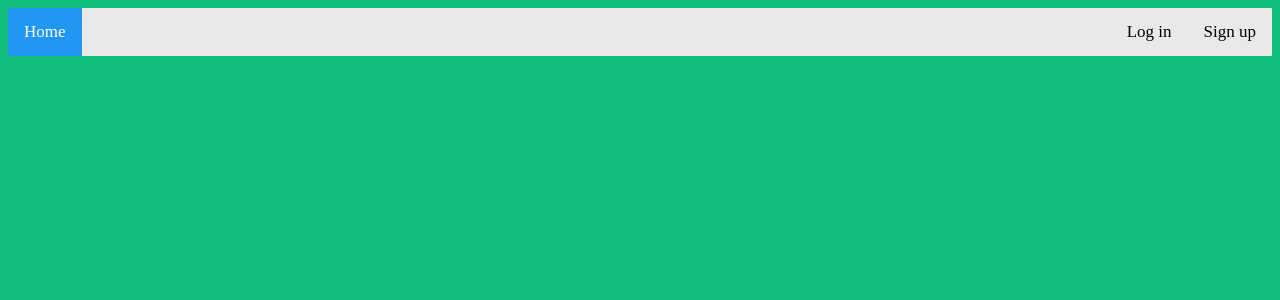
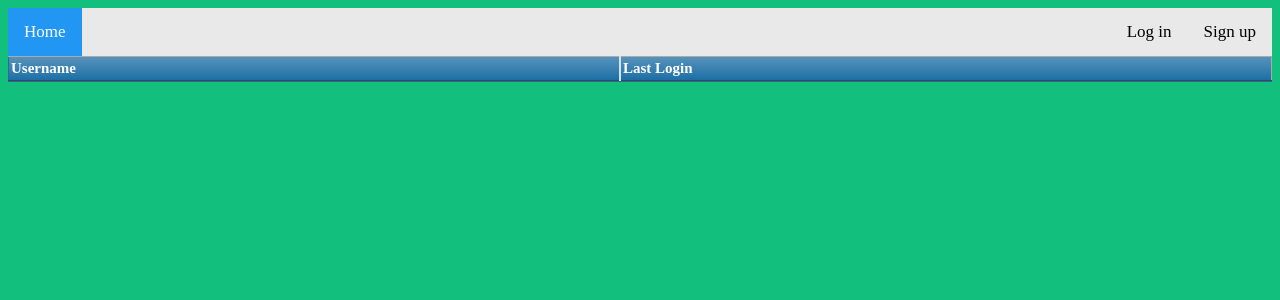
Before and after one commit to mikaelllll/WebsiteAPI, a Django app: page /user_admin_home/ in a window 1280 px wide. Shown: the top 300 px of the page. Run offline with Django 3.2, Linux system fonts and the light colour scheme; data comes from the database, SQL or seed files in the repository; both versions use the stored data as it was after the commit; lists and menus that the app fills with data are empty.

Commit message:
Updated more views to new look
Updated visual for a few more pages to look better

```diff
--- /dev/null
+++ b/api/static/admin_home.css
@@ -0,0 +1,57 @@
+table.blueTable {
+  border: 1px solid #1C6EA4;
+  background-color: #EEEEEE;
+  width: 100%;
+  text-align: left;
+  border-collapse: collapse;
+}
+table.blueTable td, table.blueTable th {
+  border: 1px solid #AAAAAA;
+  padding: 3px 2px;
+}
+table.blueTable tbody td {
+  font-size: 13px;
+}
+table.blueTable tr:nth-child(even) {
+  background: #D0E4F5;
+}
+table.blueTable thead {
+  background: #1C6EA4;
+  background: -moz-linear-gradient(top, #5592bb 0%, #327cad 66%, #1C6EA4 100%);
+  background: -webkit-linear-gradient(top, #5592bb 0%, #327cad 66%, #1C6EA4 100%);
+  background: linear-gradient(to bottom, #5592bb 0%, #327cad 66%, #1C6EA4 100%);
+  border-bottom: 2px solid #444444;
+}
+table.blueTable thead th {
+  font-size: 15px;
+  font-weight: bold;
+  color: #FFFFFF;
+  border-left: 2px solid #D0E4F5;
+}
+table.blueTable thead th:first-child {
+  border-left: none;
+}
+
+table.blueTable tfoot {
+  font-size: 14px;
+  font-weight: bold;
+  color: #FFFFFF;
+  background: #D0E4F5;
+  background: -moz-linear-gradient(top, #dcebf7 0%, #d4e6f6 66%, #D0E4F5 100%);
+  background: -webkit-linear-gradient(top, #dcebf7 0%, #d4e6f6 66%, #D0E4F5 100%);
+  background: linear-gradient(to bottom, #dcebf7 0%, #d4e6f6 66%, #D0E4F5 100%);
+  border-top: 2px solid #444444;
+}
+table.blueTable tfoot td {
+  font-size: 14px;
+}
+table.blueTable tfoot .links {
+  text-align: right;
+}
+table.blueTable tfoot .links a{
+  display: inline-block;
+  background: #1C6EA4;
+  color: #FFFFFF;
+  padding: 2px 8px;
+  border-radius: 5px;
+}
--- a/api/website/forms.py
+++ b/api/website/forms.py
@@ -1,5 +1,5 @@
 from django import forms
-from django.contrib.auth.forms import UserCreationForm
+from django.contrib.auth.forms import UserCreationForm, UserChangeForm
 from django.db import transaction
 from django.forms.utils import ValidationError
 from api.models import User, JobVacancy, JobApplication
--- a/api/website/templates/website/user_admin_home.html
+++ b/api/website/templates/website/user_admin_home.html
@@ -1,15 +1,16 @@
 {% extends 'base.html' %}
+{% load static %}
+<!doctype html>
+{% block content %}
+<link rel="stylesheet" type="text/css" href="{% static 'admin_home.css' %}">
 
-{% load static %}
-
-{% block content %}
-
-{% if user.is_authenticated and user.is_user_administrator %}
-<form action="{% url 'register_job_vacancy' %}" method="get">
-    <input type="submit" value="Register job vacancy" />
-</form>
-
-<table>
+<table class="blueTable">
+<thead>
+<tr>
+<th>Username</th>
+<th>Last Login</th>
+</tr>
+</thead>
 <tbody>
 {% for job_vacancy in all_job_vacancy %}
 <tr>
@@ -20,8 +21,14 @@
     {% endif %}
 </tr>
 {% endfor %}
+
 </tbody>
 </table>
+
+{% if user.is_authenticated and user.is_user_administrator %}
+<form action="{% url 'register_job_vacancy' %}" method="get">
+    <input type="submit" value="Register job vacancy" />
+</form>
 
 {% endif %}
 
--- a/api/website/views.py
+++ b/api/website/views.py
@@ -9,7 +9,7 @@ from django.utils.decorators import method_decorator
 from django.views.generic import CreateView, ListView, UpdateView, TemplateView
 
 from .decorators import user_required
-from .forms import SignUpForm, AdminUserSignUpForm, JobVacancySignUpForm, JobApplicationRegisterForm
+from .forms import SignUpForm, AdminUserSignUpForm, JobVacancySignUpForm, JobApplicationRegisterForm, UserChangeForm
 from api.models import User, JobVacancy, JobApplication
 
 def home(request):
```
Also changed, not shown: api/website/templates/registration/useradmin_signup_form.html (+6 -6 lines), api/website/templates/website/admin_home.html (+23 -15 lines), api/website/templates/website/register_job_vacancy.html (+4 -5 lines), api/db.sqlite3.
